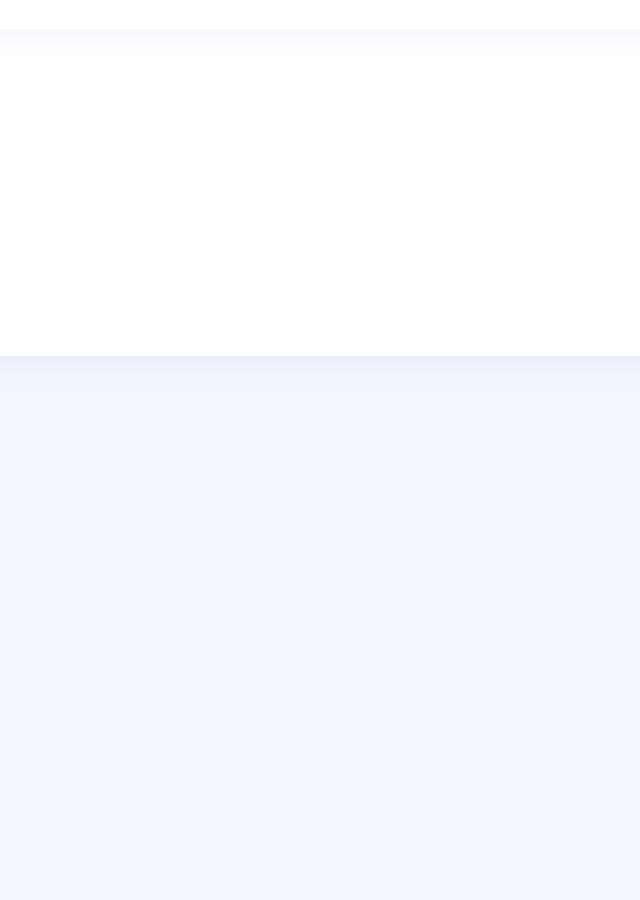
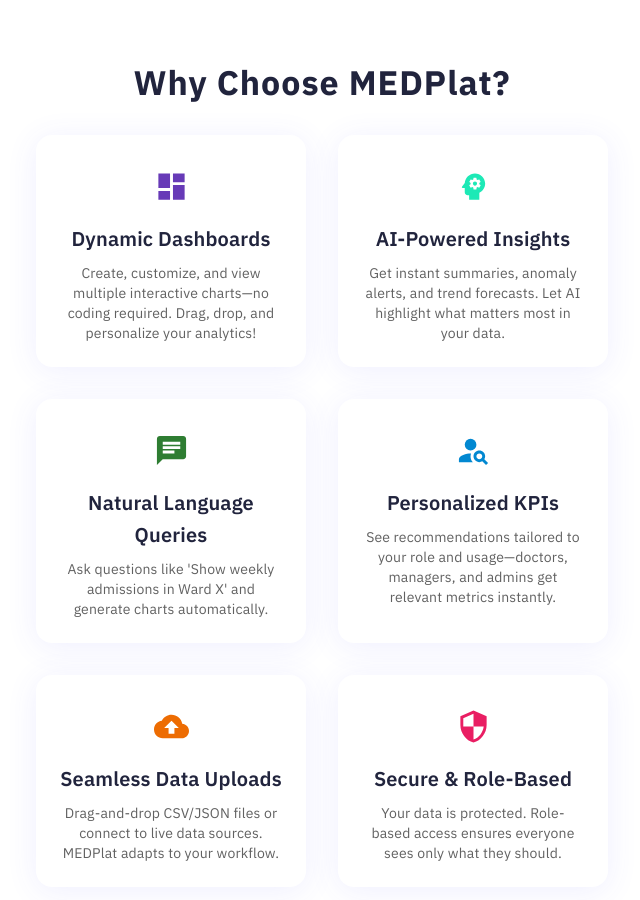
Before and after one commit to ashwinkothavade/MEDPLAT, a React (Create React App) app in the folder frontend/: page / in a window 1280 px wide. Shown: the part 380-1280 px from the top of the page, without its empty margins (318-958 px from the left). Before the commit the page ends 800 px from the top, so only its background shows below. Built offline with nearby package versions, Linux system fonts and the light colour scheme.

Commit message:
Improved Homepage

```diff
--- a/frontend/src/components/DashboardPage.js
+++ b/frontend/src/components/DashboardPage.js
@@ -18,14 +18,23 @@
 
 ChartJS.register(CategoryScale, LinearScale, BarElement, LineElement, PointElement, ArcElement, Title, Tooltip, Legend);
 
-const DashboardPage = () => {
+const DashboardPage = ({ externalConfig, setExternalConfig, hideTitle }) => {
   const [data, setData] = useState([]);
   const [loading, setLoading] = useState(true);
-  const [xField, setXField] = useState('');
-  const [yField, setYField] = useState('');
+  // Use external state if provided (for multi-graph)
+  const [xField, setXField] = externalConfig && setExternalConfig
+    ? [externalConfig.xField, x => setExternalConfig({ ...externalConfig, xField: x })]
+    : useState('');
+  const [yField, setYField] = externalConfig && setExternalConfig
+    ? [externalConfig.yField, y => setExternalConfig({ ...externalConfig, yField: y })]
+    : useState('');
+  const [chartType, setChartType] = externalConfig && setExternalConfig
+    ? [externalConfig.chartType, t => setExternalConfig({ ...externalConfig, chartType: t })]
+    : useState('bar');
+  const [interval, setInterval] = externalConfig && setExternalConfig
+    ? [externalConfig.interval, i => setExternalConfig({ ...externalConfig, interval: i })]
+    : useState('none');
   const [numericFields, setNumericFields] = useState([]);
-  const [chartType, setChartType] = useState('bar'); // bar, line, pie
-  const [interval, setInterval] = useState('none'); // none, yearly, half-yearly, monthly
 
   // Helper: Check if a field is date-like
   function isDateLike(val) {
@@ -137,9 +146,11 @@
   return (
     <Container maxWidth="lg">
       <Box mt={5}>
-        <Typography variant="h4" gutterBottom sx={{ fontWeight: 700, letterSpacing: 1, mb: 3, textAlign: 'center' }}>
-          Dashboard
-        </Typography>
+        {!hideTitle && (
+          <Typography variant="h4" gutterBottom sx={{ fontWeight: 700, letterSpacing: 1, mb: 3, textAlign: 'center' }}>
+            Dashboard
+          </Typography>
+        )}
         {/* Personalized KPI and Analytics for logged-in users */}
         <Box mb={4}>
           {localStorage.getItem('token') && <KPIAndAnalytics />}
@@ -191,27 +202,7 @@
                 {chartType === 'line' && <Line data={chartData} options={chartOptions} />}
                 {chartType === 'pie' && <Pie data={chartData} options={chartOptions} />}
               </Paper>
-              <Paper sx={{ p: 2, flex: 3, minWidth: 0, boxShadow: 4, transition: 'box-shadow 0.3s' }} elevation={4}>
-                <Typography variant="subtitle1" sx={{ mb: 1, fontWeight: 500 }}>Uploaded Data</Typography>
-                <TableContainer>
-                  <Table size="small">
-                    <TableHead>
-                      <TableRow>
-                        {Object.keys(data[0] || {}).map(f => <TableCell key={f}>{f}</TableCell>)}
-                      </TableRow>
-                    </TableHead>
-                    <TableBody>
-                      {data.map((row, idx) => (
-                        <TableRow key={idx}>
-                          {Object.keys(row).map((key) => (
-                            <TableCell key={key}>{String(row[key])}</TableCell>
-                          ))}
-                        </TableRow>
-                      ))}
-                    </TableBody>
-                  </Table>
-                </TableContainer>
-              </Paper>
+
             </Box>
           </Box>
         )}
--- a/frontend/src/components/HomePage.js
+++ b/frontend/src/components/HomePage.js
@@ -12,7 +12,74 @@
         Use the navigation bar to chat with the AI, upload your data, or view interactive dashboards.
       </Typography>
     </Box>
+    <Box mt={8}>
+      <Typography variant="h4" align="center" gutterBottom sx={{ fontWeight: 700, letterSpacing: 1 }}>
+        Why Choose MEDPlat?
+      </Typography>
+      <Box display="flex" flexWrap="wrap" justifyContent="center" gap={4} mt={4}>
+        <FeatureCard
+          icon="dashboard"
+          title="Dynamic Dashboards"
+          description="Create, customize, and view multiple interactive charts—no coding required. Drag, drop, and personalize your analytics!"
+        />
+        <FeatureCard
+          icon="psychology"
+          title="AI-Powered Insights"
+          description="Get instant summaries, anomaly alerts, and trend forecasts. Let AI highlight what matters most in your data."
+        />
+        <FeatureCard
+          icon="chat"
+          title="Natural Language Queries"
+          description="Ask questions like 'Show weekly admissions in Ward X' and generate charts automatically."
+        />
+        <FeatureCard
+          icon="person_search"
+          title="Personalized KPIs"
+          description="See recommendations tailored to your role and usage—doctors, managers, and admins get relevant metrics instantly."
+        />
+        <FeatureCard
+          icon="cloud_upload"
+          title="Seamless Data Uploads"
+          description="Drag-and-drop CSV/JSON files or connect to live data sources. MEDPlat adapts to your workflow."
+        />
+        <FeatureCard
+          icon="security"
+          title="Secure & Role-Based"
+          description="Your data is protected. Role-based access ensures everyone sees only what they should."
+        />
+      </Box>
+    </Box>
   </Container>
 );
 
+// FeatureCard component for visual appeal
+import { Paper, Avatar } from '@mui/material';
+import DashboardIcon from '@mui/icons-material/Dashboard';
+import PsychologyIcon from '@mui/icons-material/Psychology';
+import ChatIcon from '@mui/icons-material/Chat';
+import PersonSearchIcon from '@mui/icons-material/PersonSearch';
+import CloudUploadIcon from '@mui/icons-material/CloudUpload';
+import SecurityIcon from '@mui/icons-material/Security';
+
+const iconMap = {
+  dashboard: <DashboardIcon fontSize="large" color="primary" />,
+  psychology: <PsychologyIcon fontSize="large" color="secondary" />,
+  chat: <ChatIcon fontSize="large" color="success" />,
+  person_search: <PersonSearchIcon fontSize="large" color="info" />,
+  cloud_upload: <CloudUploadIcon fontSize="large" color="warning" />,
+  security: <SecurityIcon fontSize="large" color="error" />,
+};
+
+function FeatureCard({ icon, title, description }) {
+  return (
+    <Paper elevation={6} sx={{ p: 3, width: 270, textAlign: 'center', borderRadius: 3, transition: 'transform 0.2s', '&:hover': { transform: 'translateY(-6px)', boxShadow: 10 } }}>
+      <Avatar sx={{ bgcolor: 'white', mx: 'auto', mb: 1, width: 56, height: 56 }}>
+        {iconMap[icon]}
+      </Avatar>
+      <Typography variant="h6" sx={{ fontWeight: 600, mb: 1 }}>{title}</Typography>
+      <Typography variant="body2" color="textSecondary">{description}</Typography>
+    </Paper>
+  );
+}
+
 export default HomePage;
--- a/frontend/src/components/UploadPage.js
+++ b/frontend/src/components/UploadPage.js
@@ -36,8 +36,30 @@
     <Container maxWidth="sm">
       <Box mt={5}>
         <Typography variant="h4" gutterBottom>Upload Data (CSV/JSON)</Typography>
-        <Paper sx={{ p: 2, mb: 2 }}>
-          <input type="file" accept=".csv,.json" onChange={handleFileChange} />
+        <Paper
+          sx={{ p: 2, mb: 2, border: '2px dashed #aaa', textAlign: 'center', cursor: 'pointer', background: file ? '#f3f6fa' : 'inherit' }}
+          onDragOver={e => { e.preventDefault(); e.stopPropagation(); }}
+          onDrop={e => {
+            e.preventDefault();
+            e.stopPropagation();
+            if (e.dataTransfer.files && e.dataTransfer.files.length > 0) {
+              setFile(e.dataTransfer.files[0]);
+              setResult(null);
+              setError(null);
+            }
+          }}
+          onClick={() => document.getElementById('hidden-upload-input').click()}
+        >
+          <input
+            id="hidden-upload-input"
+            type="file"
+            accept=".csv,.json"
+            style={{ display: 'none' }}
+            onChange={handleFileChange}
+          />
+          <Typography variant="body1" sx={{ mb: 1 }}>
+            {file ? `Selected: ${file.name}` : 'Drag and drop a CSV or JSON file here, or click to select.'}
+          </Typography>
           <Button variant="contained" sx={{ mt: 2 }} onClick={handleUpload} disabled={!file}>
             Upload
           </Button>
```
Also changed, not shown: frontend/src/components/MultiGraphDashboard.js (added, +68 -0 lines), 1 other file (tests, documents, lock files or other folders).
